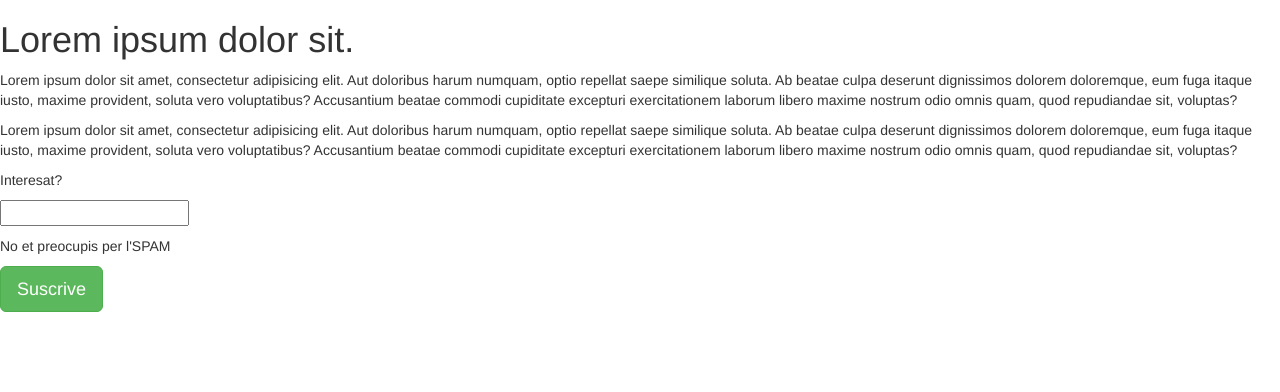
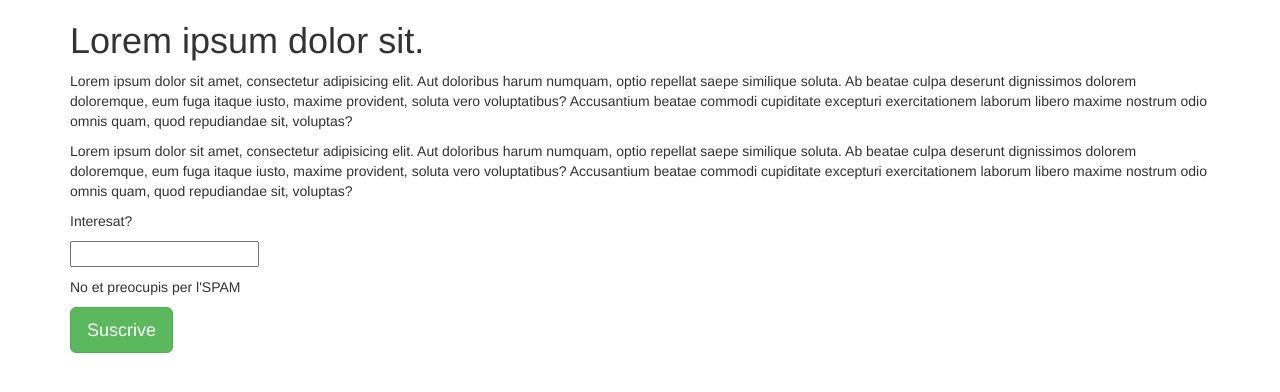
Before and after one commit to alexbonavila/LandingPageHTML5, a plain HTML site: page index.html in a window 1280 px wide. Drawn offline with nearby package versions, Linux system fonts and the light colour scheme.

Commit message:
començem a ficar div's

```diff
--- a/index.html
+++ b/index.html
@@ -9,7 +9,14 @@
     <link rel="stylesheet" href="https://maxcdn.bootstrapcdn.com/bootstrap/3.3.6/css/bootstrap.min.css">
 </head>
 <body>
+<div class="container">
+    <div class="row">
+        <div class="col-md-6">
 
+
+
+        </div>
+    </div>
 <h1>Lorem ipsum dolor sit.</h1>
 
 <p>Lorem ipsum dolor sit amet, consectetur adipisicing elit. Aut doloribus harum numquam, optio repellat saepe similique soluta. Ab beatae culpa deserunt dignissimos dolorem doloremque, eum fuga itaque iusto, maxime provident, soluta vero voluptatibus? Accusantium beatae commodi cupiditate excepturi exercitationem laborum libero maxime nostrum odio omnis quam, quod repudiandae sit, voluptas?</p>
@@ -34,5 +41,6 @@
 
 </p>
 </form>
+</div>
 </body>
 </html>
```
